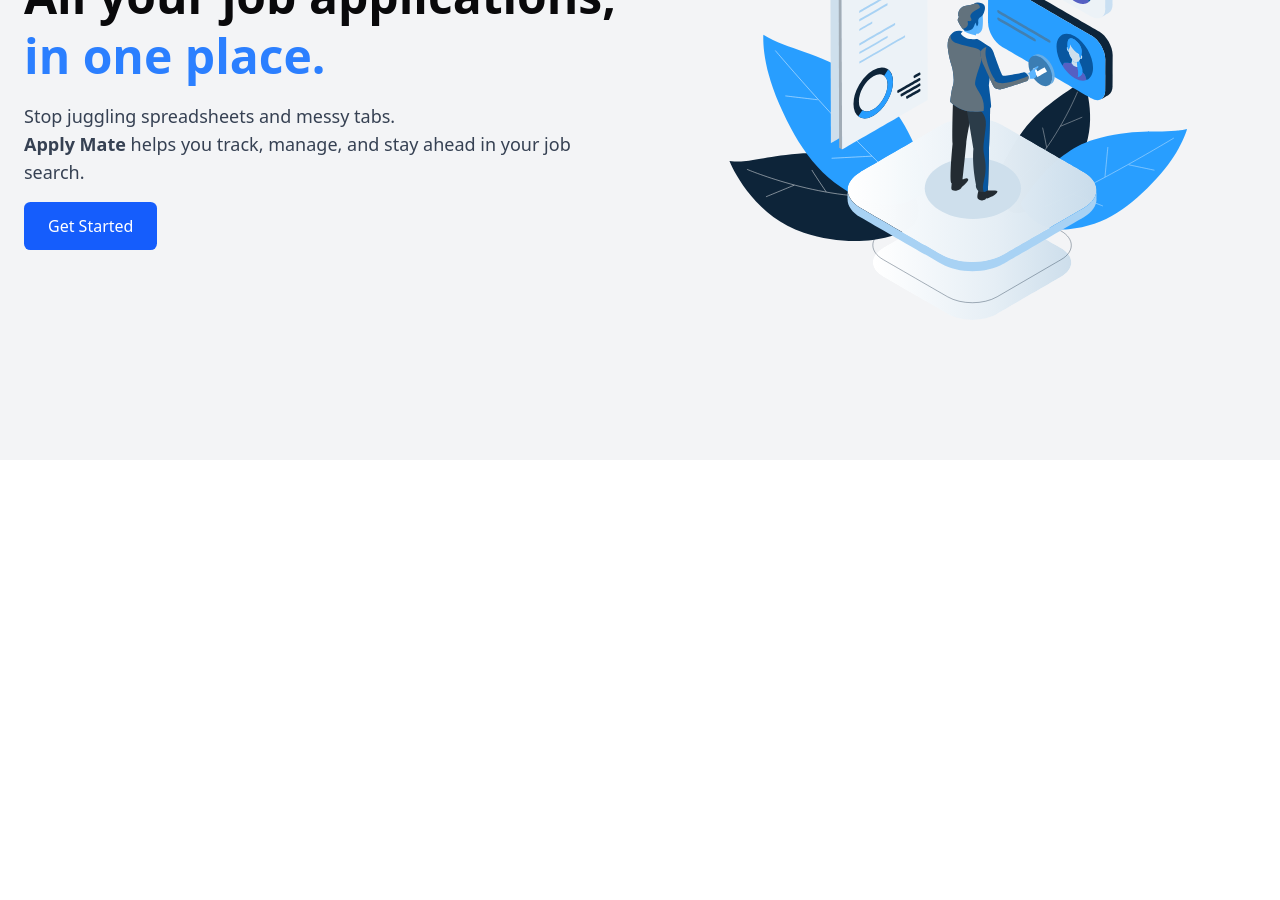
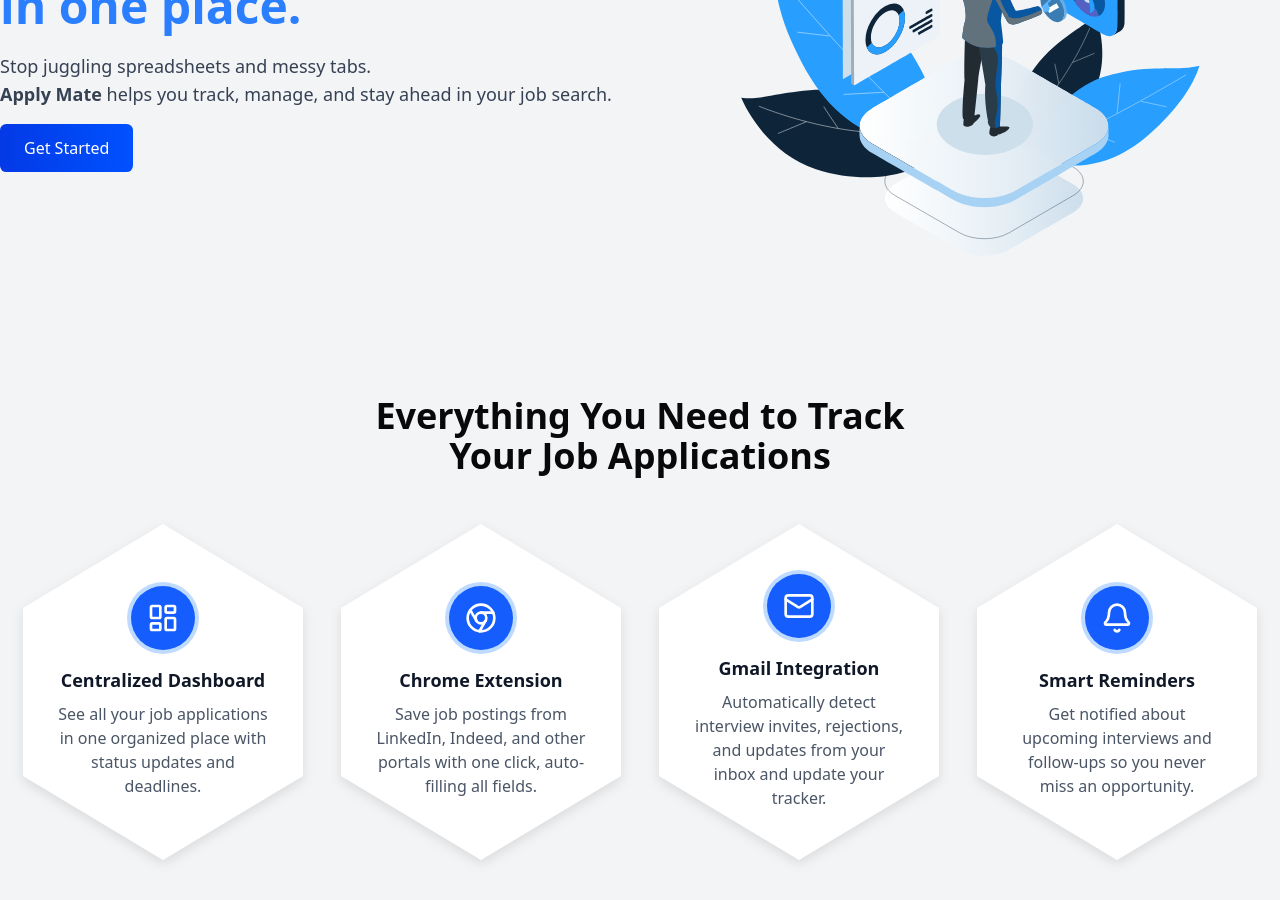
Before and after one commit to iftekhar08019/apply_mate, a Next.js app: page / in a window 1280 px wide. Shown: the part 280-1180 px from the top of the page. Before the commit the page ends 800 px from the top, so only its background shows below. Built offline with nearby package versions, Linux system fonts and the light colour scheme.

Commit message:
add: banner section and feature section

```diff
--- a/src/app/components/banner-section.tsx
+++ b/src/app/components/banner-section.tsx
@@ -1,6 +1,7 @@
 "use client";
 import React, { useEffect, useState } from "react";
 import Lottie from "lottie-react";
+import { Button } from "@/components/ui/button";
 
 export default function BannerSection() {
   const [animationData, setAnimationData] = useState(null);
@@ -12,8 +13,8 @@
   }, []);
 
   return (
-    <section className="bg-gray-100 dark:bg-gray-950">
-      <div className="container mx-auto px-6 py-16 flex flex-col md:flex-row items-center gap-10">
+    <section className="bg-gray-100 dark:bg-gray-900">
+      <div className="container mx-auto flex flex-col md:flex-row items-center gap-10">
         {/* Left Text Section */}
         <div className="flex-1 text-center md:text-left space-y-4">
           <h1 className="text-4xl md:text-5xl font-bold leading-tight">
@@ -26,10 +27,9 @@
             manage, and stay ahead in your job search.
           </p>
           <div className="flex flex-col sm:flex-row gap-4 justify-center md:justify-start">
-            <button className="bg-blue-600 text-white px-6 py-3 rounded-sm font-medium hover:bg-blue-700 transition">
+            <button className="bg-gradient-to-r from-[#0439e6] to-[#0051ff] text-white px-6 py-3 rounded-sm font-medium transition duration-300 hover:from-[#0051ff] hover:to-[#0439e6]">
               Get Started
             </button>
-
           </div>
         </div>
 
--- /dev/null
+++ b/src/app/components/feature-section.tsx
@@ -0,0 +1,117 @@
+"use client"
+import React from "react";
+import { LayoutDashboard, Chrome, Mail, Bell } from "lucide-react";
+
+type Feature = {
+  icon: React.ElementType;
+  title: string;
+  description: string;
+};
+
+const features: Feature[] = [
+  {
+    icon: LayoutDashboard,
+    title: "Centralized Dashboard",
+    description: "See all your job applications in one organized place with status updates and deadlines."
+  },
+  {
+    icon: Chrome,
+    title: "Chrome Extension",
+    description: "Save job postings from LinkedIn, Indeed, and other portals with one click, auto-filling all fields."
+  },
+  {
+    icon: Mail,
+    title: "Gmail Integration",
+    description: "Automatically detect interview invites, rejections, and updates from your inbox and update your tracker."
+  },
+  {
+    icon: Bell,
+    title: "Smart Reminders",
+    description: "Get notified about upcoming interviews and follow-ups so you never miss an opportunity."
+  }
+];
+// card section
+const FeatureCard = ({ icon: Icon, title, description }: Feature) => {
+  return (
+    <div className="hexagon-card-wrapper">
+      <div className="hexagon-card flex flex-col items-center justify-center p-6 sm:p-8 text-center">
+        <div className="mb-4 flex h-14 w-14 sm:h-16 sm:w-16 items-center justify-center rounded-full bg-blue-600 text-white ring-4 ring-blue-200 dark:ring-blue-500/50">
+          <Icon size={28} strokeWidth={2} className="sm:size-8" />
+        </div>
+        <h3 className="text-base sm:text-lg font-bold text-gray-900 dark:text-white">
+          {title}
+        </h3>
+        <p className="mt-2 text-sm sm:text-base text-gray-600 dark:text-gray-400">
+          {description}
+        </p>
+      </div>
+    </div>
+  );
+};
+
+export default function FeatureSection() {
+  return (
+    <>
+      {/* hexagon card design style */}
+      <style jsx global>{`
+        .hexagon-card {
+          position: relative;
+          width: 100%;
+          max-width: 280px; /* Prevents from growing too large */
+          aspect-ratio: 5 / 6; /* Keeps proportional shape */
+          background-color: white;
+          clip-path: polygon(
+            50% 0%,
+            100% 25%,
+            100% 75%,
+            50% 100%,
+            0% 75%,
+            0% 25%
+          );
+          transition: transform 0.3s ease-in-out, box-shadow 0.3s ease-in-out;
+        }
+
+        .hexagon-card-wrapper {
+          filter: drop-shadow(0 4px 6px rgba(0, 0, 0, 0.1));
+          transition: filter 0.3s ease-in-out;
+          display: flex;
+          justify-content: center;
+        }
+
+        .hexagon-card-wrapper:hover {
+          filter: drop-shadow(0 10px 15px rgba(0, 0, 0, 0.1));
+        }
+
+        .hexagon-card-wrapper:hover .hexagon-card {
+          transform: translateY(-8px);
+        }
+
+        .dark .hexagon-card {
+          background-color: #1f2937;
+        }
+      `}</style>
+
+      <section className="bg-gray-100 py-16 dark:bg-gray-900">
+        <div className="container mx-auto px-4">
+          <div className="mb-12 text-center">
+            <h2 className="text-2xl sm:text-3xl lg:text-4xl font-bold">
+              Everything You Need to Track <br /> Your Job Applications
+            </h2>
+
+          </div>
+
+          <div className="grid grid-cols-1 sm:grid-cols-2 lg:grid-cols-4 gap-6 justify-items-center">
+            {features.map((feature) => (
+              <FeatureCard
+                key={feature.title}
+                icon={feature.icon}
+                title={feature.title}
+                description={feature.description}
+              />
+            ))}
+          </div>
+        </div>
+      </section>
+    </>
+  );
+}
--- a/src/app/page.tsx
+++ b/src/app/page.tsx
@@ -1,11 +1,13 @@
 import BannerSection from "./components/banner-section";
 import { ModeToggle } from "./components/mode-toggle";
+import ProblemStrip from "./components/feature-section";
 
 export default function Home() {
   return (
     <>
       <ModeToggle/>
-    <BannerSection/>
+      <BannerSection />
+      <ProblemStrip/>
     </>
 
   );
```
Also changed, not shown: src/app/globals.css (line endings or trailing spaces).
